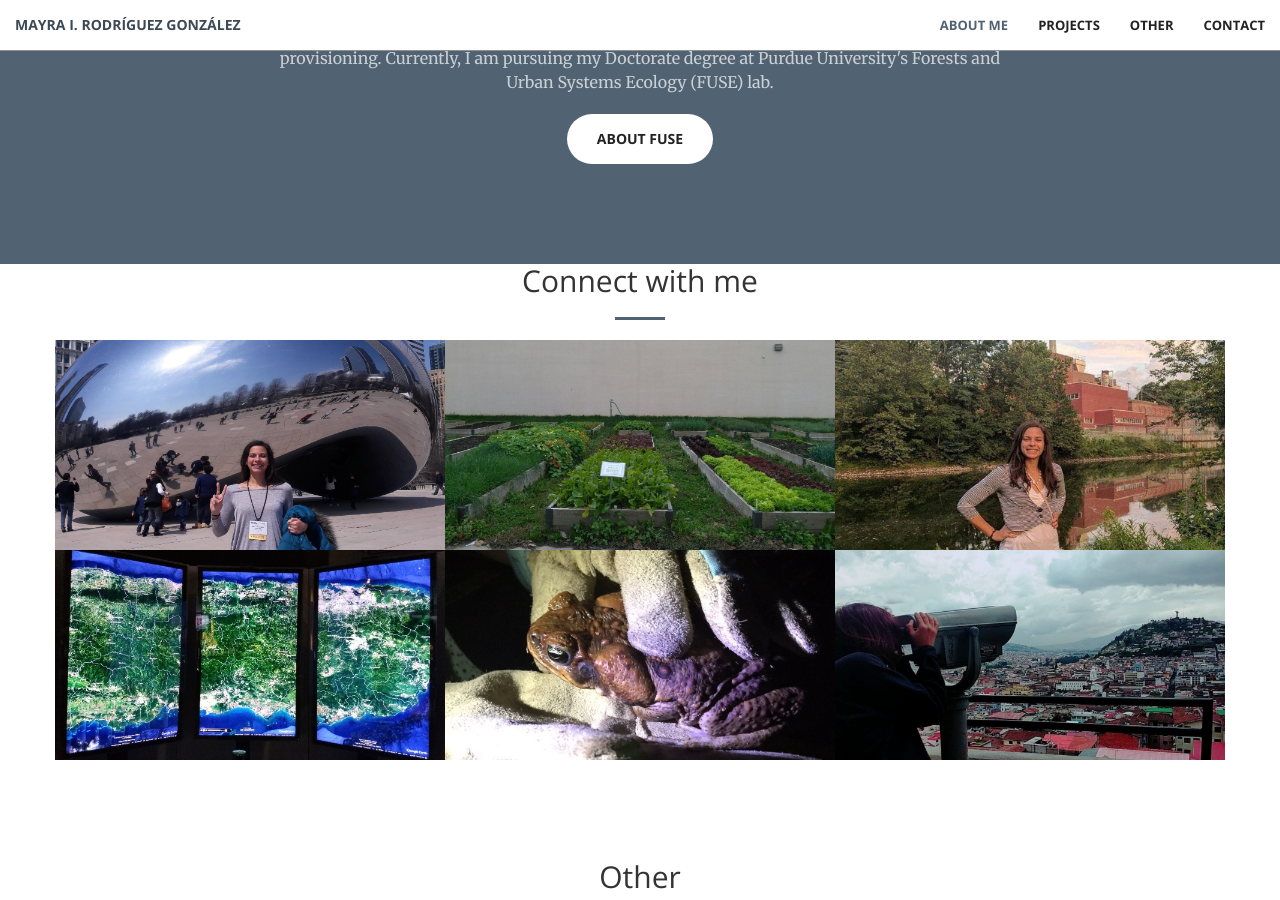
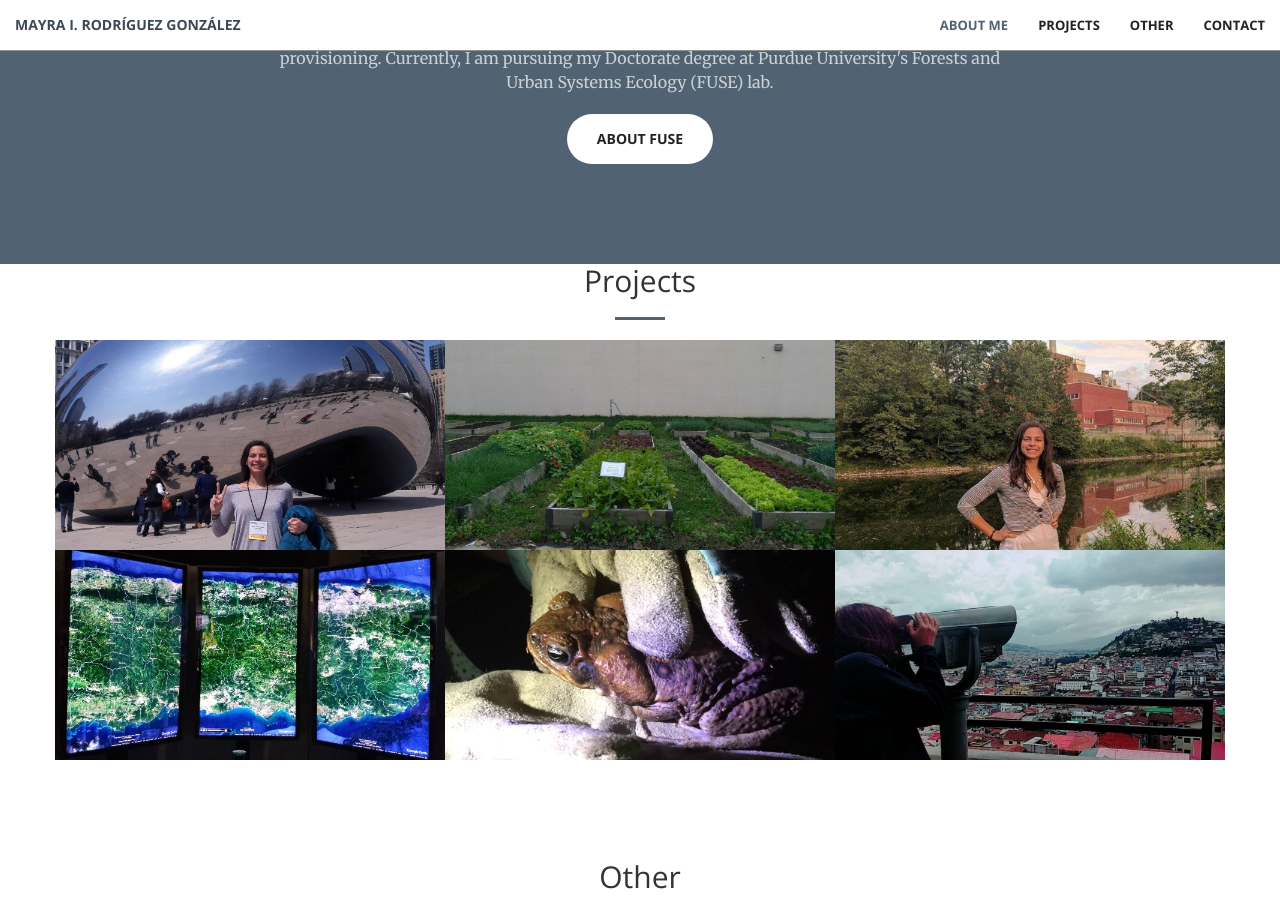
Before and after one commit to RodriguezMayraI/RodriguezMayraI.github.io, a Jekyll site: the page built from index.html, in a window 1280 px wide and 900 px high, scrolled down 1150 px. Built offline with Jekyll 4.4.1, drawn with Linux system fonts in a browser that asks for light colours.

Commit message:
Update portfolio.html

```diff
--- a/_includes/portfolio.html
+++ b/_includes/portfolio.html
@@ -3,7 +3,7 @@
     <div class="container">
         <div class="row">
             <div class="col-lg-8 col-lg-offset-2 text-center">
-                <h2 class="section-heading">Connect with me</h2>
+                <h2 class="section-heading">Projects</h2>
                 <hr class="primary">
                 <p></p>
             </div>
```
